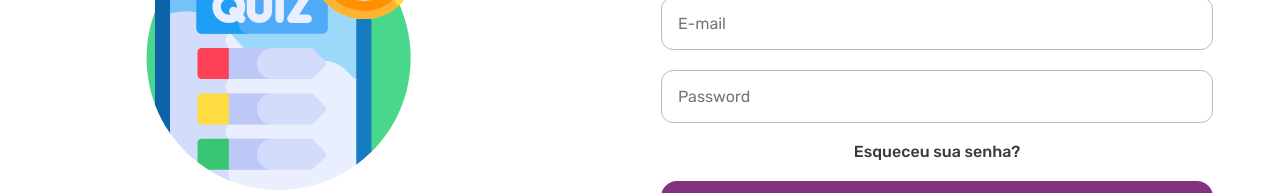
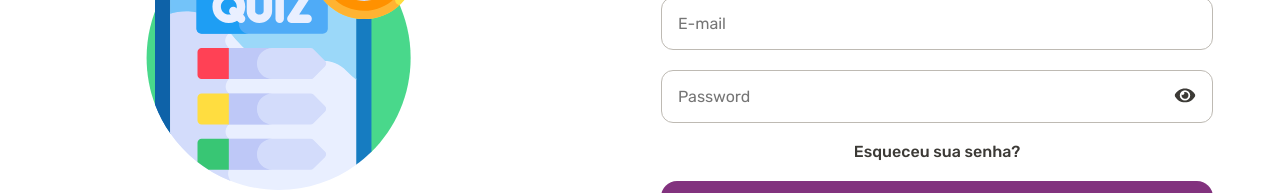
Before and after one commit to oguilhermepinheiro/desafio_final_pixel_trilha_dev, a React (Create React App) app: page / in a window 1280 px wide. Shown: the part 299-492 px from the top of the page. Built offline with nearby package versions, Linux system fonts and the light colour scheme.

Commit message:
implementação da visualização da senha no login

```diff
--- a/src/Components/Login/login.css
+++ b/src/Components/Login/login.css
@@ -7,3 +7,15 @@
 .no-margin-top {
   margin-top: 0;
 }
+
+.input-password {
+  width: 100%;
+  position: relative;
+}
+
+.eye-icon {
+ position: absolute;
+ top: 25%;
+ right: 20px;
+ scale: 1.3;
+}
--- a/src/Components/Login/login.jsx
+++ b/src/Components/Login/login.jsx
@@ -2,6 +2,8 @@ import "./login.css";
 import logo from "../../assets/logo.svg";
 import { useState } from "react";
 import { Link } from "react-router-dom";
+import { FaEye } from "react-icons/fa";
+import { FaEyeSlash } from "react-icons/fa";
 
 export const Login = () => {
   const [form, setForm] = useState({
@@ -25,6 +27,18 @@ export const Login = () => {
     setEmptyProp(emptyProps);
   };
 
+  const password = document.getElementById("password");
+  const [closedEye, setClosedEye] = useState(false);
+  const hidePassword = () => {
+    if (password.type === "password") {
+      password.setAttribute("type", "text");
+      setClosedEye(true);
+    } else {
+      password.setAttribute("type", "password");
+      setClosedEye(false);
+    }
+  };
+
   return (
     <div className="initial-pages-content">
       <img className="logo-pixel-quizzes" src={logo} alt="PixelQuizzes" />
@@ -41,6 +55,7 @@ export const Login = () => {
         ) : (
           ""
         )}
+        <div className="input-password">
           <input
             type="password"
             name="password"
@@ -48,6 +63,10 @@ export const Login = () => {
             placeholder="Password"
             onBlur={(e) => handleChange(e)}
           />
+          <div onClick={hidePassword} className="eye-icon">
+            {!closedEye ? <FaEye></FaEye> : <FaEyeSlash></FaEyeSlash>}
+          </div>
+        </div>
         {emptyProp && form["password"] === "" ? (
           <span className="emptyProp">Preencha uma senha</span>
         ) : (
```
Lines whose indentation alone changed are shown as unchanged.
